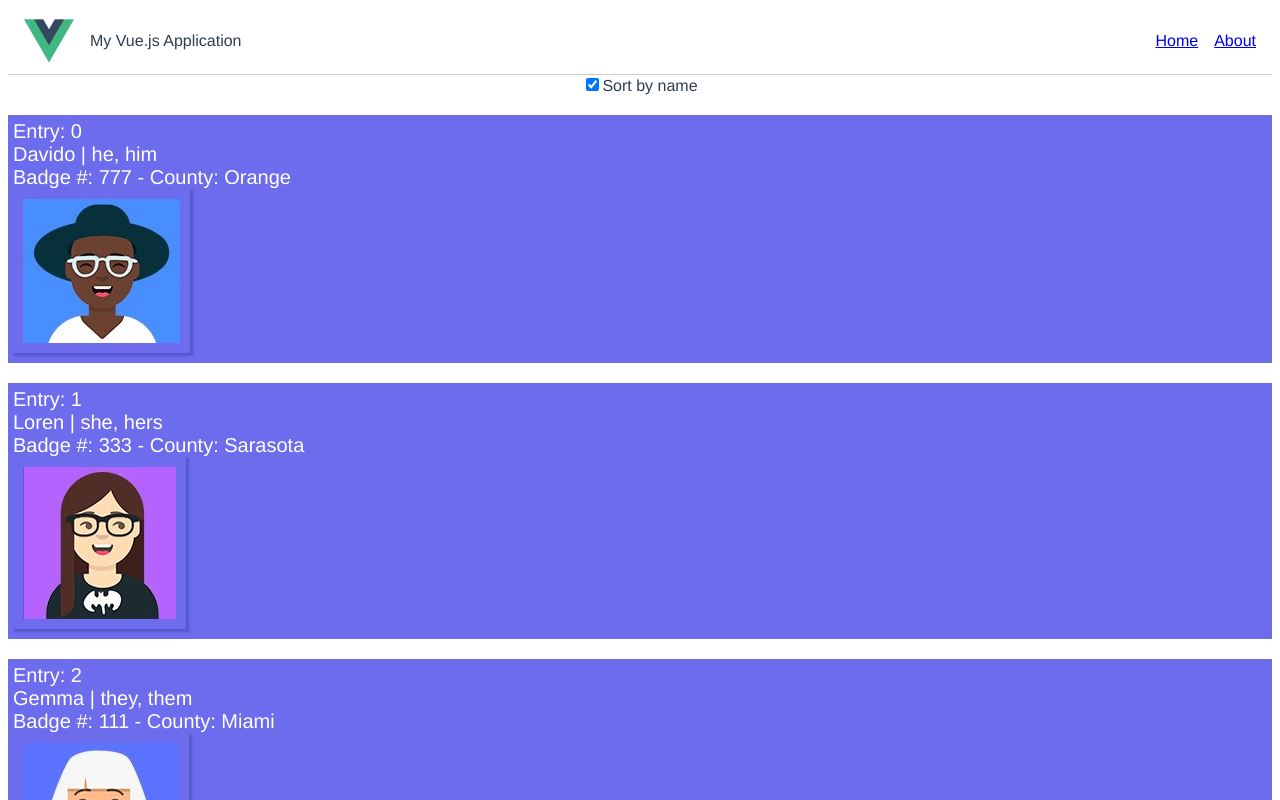
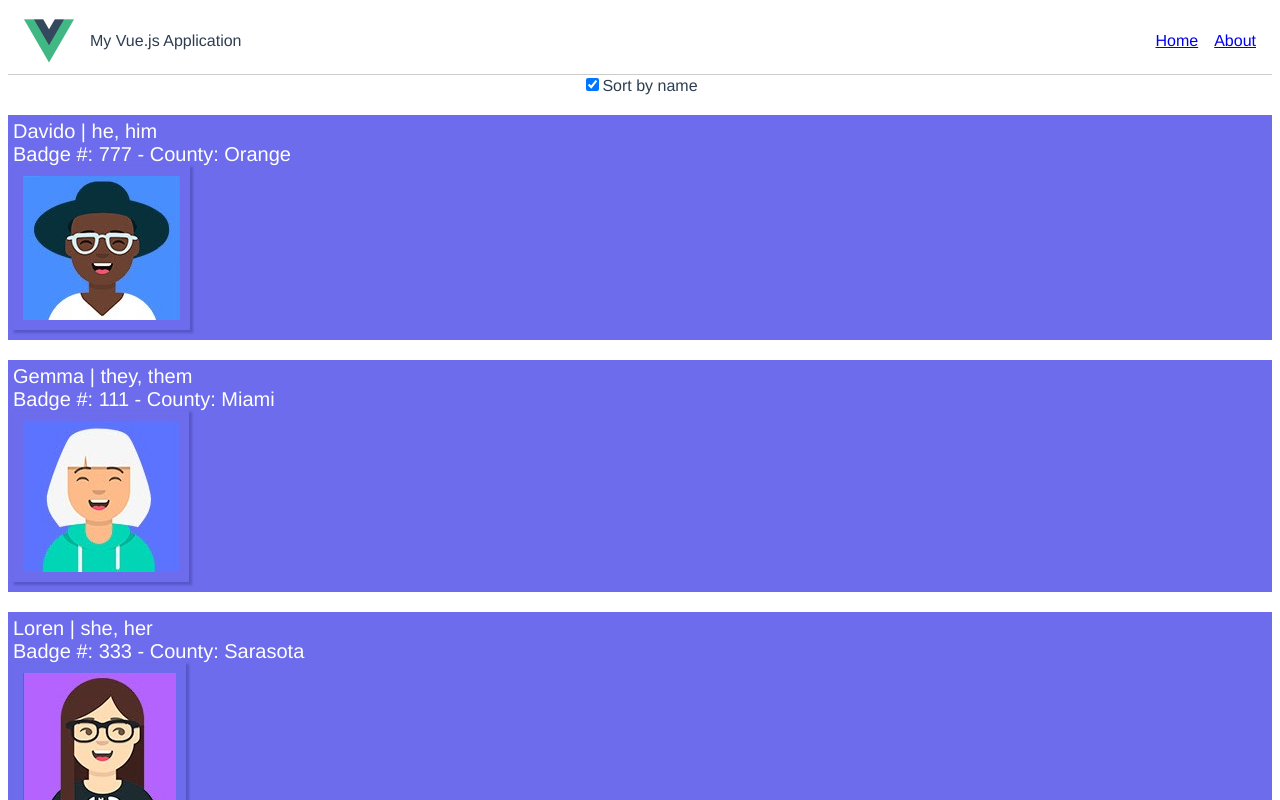
Before and after one commit to lorenhicks/vue3-prototyping, a Vue app: page / in a window 1280 px wide. Both pictures are taken after a click on the checkbox "Sort by name". Shown: the top 800 px of the page. Built offline with nearby package versions, Linux system fonts and the light colour scheme.

Commit message:
Sorting logic added + Unit testing complete

```diff
--- a/src/components/AppBody.vue
+++ b/src/components/AppBody.vue
@@ -5,7 +5,6 @@
     <ul v-for="(volunteer, v) in this.$store.state.volunteers" :key="v" @mouseover="this.$store.state.hover = true"
     @mouseleave="this.$store.state.hover = false" class="list-format flex-container">
         <li>
-          <div>Database Entry: {{ v }}</div>
           <div>
           {{ volunteer.name }} | {{ volunteer.pronouns }}
           </div>
@@ -18,10 +17,10 @@
     </ul>
   </div>
   <div v-else>
-    <ul v-for="(volunteer, v) in this.$store.state.volunteers" :key="v" @mouseover="this.$store.state.hover = true"
+    <ul v-for="(volunteer, v) in this.$store.state.volunteers.sort((a, b) => (a.name > b.name) ? 1 : ((b.name > a.name) ? -1 : 0))
+" :key="v" @mouseover="this.$store.state.hover = true"
     @mouseleave="this.$store.state.hover = false" class="list-format flex-container">
       <li>
-        <div>  Entry: {{ v }}</div>
         <div>
         {{ volunteer.name }} | {{ volunteer.pronouns }}
         </div>
@@ -40,8 +39,7 @@ import { useStore } from 'vuex'
 export default {
   setup () {
     const store = useStore()
-    const volunteerSortName = store.state.volunteers.map(volunteer => volunteer.name).sort()
-    console.log('Sort: ', volunteerSortName)
+    const volunteerMap = store.state.volunteers
   }
 }
 </script>
--- a/src/store/index.ts
+++ b/src/store/index.ts
@@ -7,7 +7,7 @@ export default createStore({
     sortName: false,
     volunteers: [
       { name: 'Davido', pronouns: 'he, him', id: '777', county: 'Orange', active: 'active' },
-      { name: 'Loren', pronouns: 'she, hers', id: '333', county: 'Sarasota', active: 'active' },
+      { name: 'Loren', pronouns: 'she, her', id: '333', county: 'Sarasota', active: 'active' },
       { name: 'Gemma', pronouns: 'they, them', id: '111', county: 'Miami', active: 'inactive' }
     ]
   },
```
